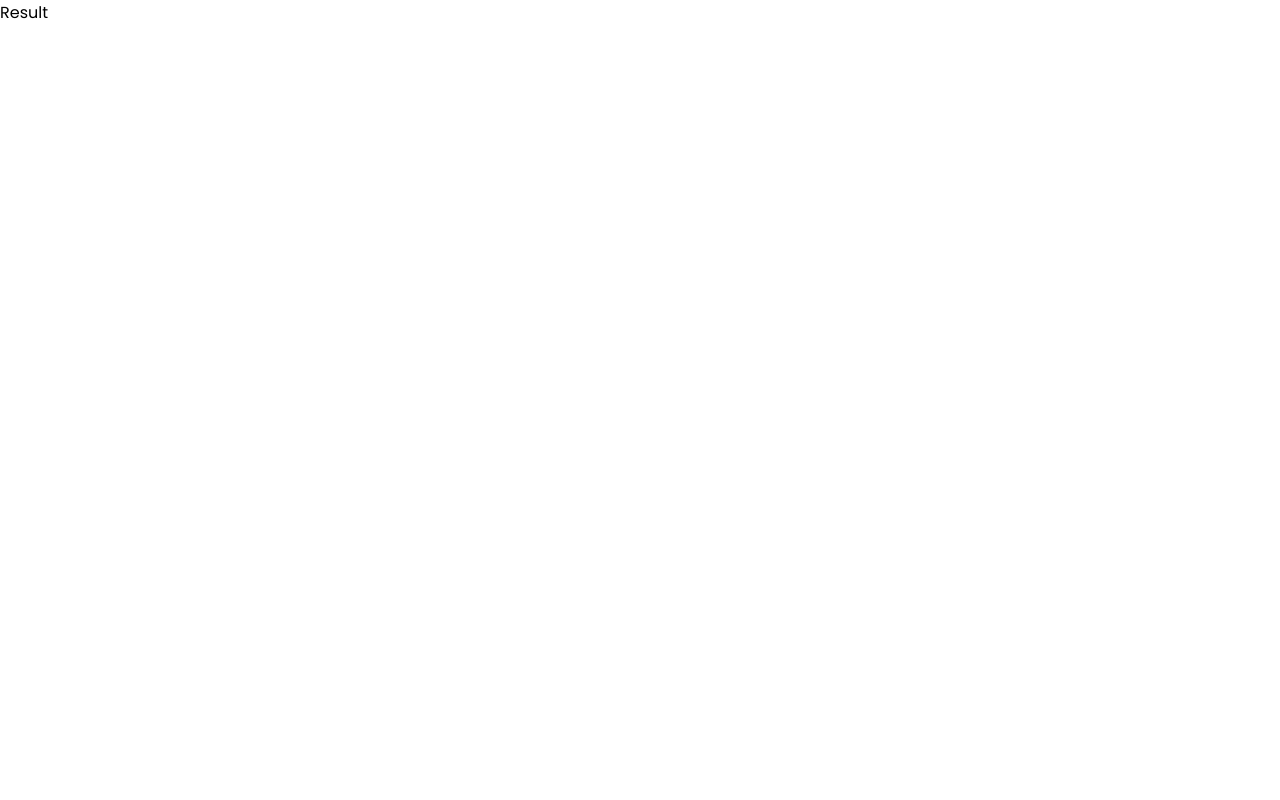
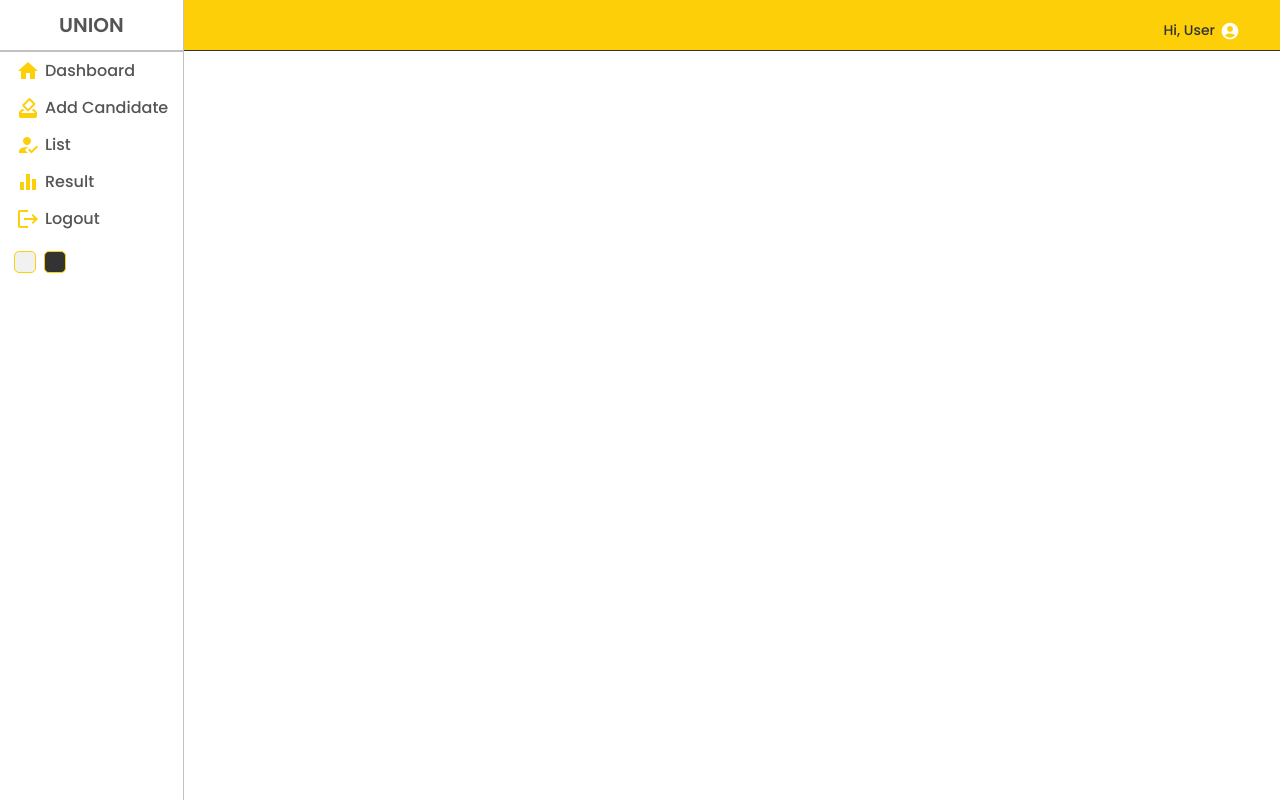
Before and after one commit to shihabsaleem/unionCES, a React (Create React App) app: page /Result in a window 1280 px wide. Built offline with nearby package versions, Linux system fonts and the light colour scheme.

Commit message:
admin nav completed

```diff
--- a/src/Pages/Add/Add.jsx
+++ b/src/Pages/Add/Add.jsx
@@ -1,8 +1,17 @@
 import React from "react";
 import "./add.scss";
+import Sidebar from "../../Component/Sidebar/Sidebar";
+import Navbar from "../../Component/Navbar/Navbar";
 
 const Add = () => {
-  return <div>Add</div>;
+  return (
+    <div className="home">
+      <Sidebar />
+      <div className="homeContainer">
+        <Navbar />
+      </div>
+    </div>
+  );
 };
 
 export default Add;
--- a/src/Pages/Result/Result.jsx
+++ b/src/Pages/Result/Result.jsx
@@ -1,9 +1,16 @@
 import React from 'react'
 import './result.scss'
+import Navbar from '../../Component/Navbar/Navbar'
+import Sidebar from '../../Component/Sidebar/Sidebar'
 
 const Result = () => {
   return (
-    <div>Result</div>
+    <div className="home">
+      <Sidebar />
+      <div className="homeContainer">
+        <Navbar />
+      </div>
+    </div>
   )
 }
 
```
